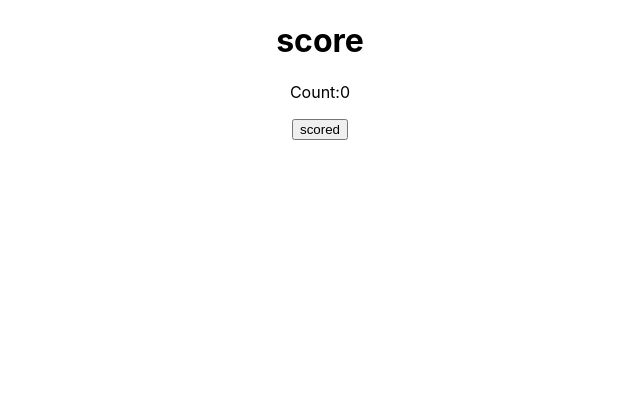
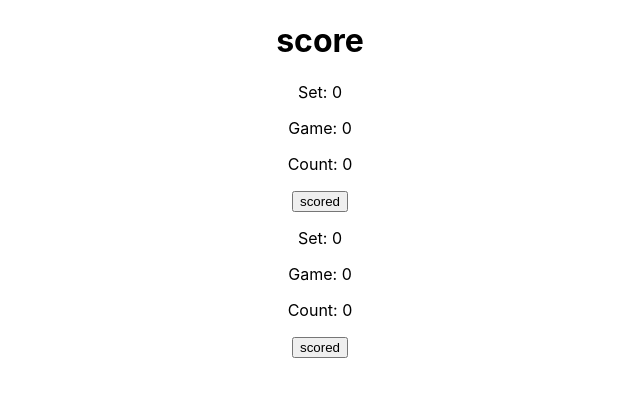
Before and after one commit to yoshitaka-usami/score, a React (Create React App) app: page / in a window 1280 px wide. Shown: the top 396 px of the page, without its empty margins (320-960 px from the left). Built offline with nearby package versions, Linux system fonts and the light colour scheme; the HTML template or start-up script is replaced by a standard one.

Commit message:
Update Score.js

```diff
--- a/src/Score.js
+++ b/src/Score.js
@@ -1,27 +1,257 @@
 import React,{Component} from 'react';
 
-const number =["0","15","30","40"]
+const number =["0","15","30","40","","Adv.","40","adv","0","1","2","3","4","5","6","7","","Deuce","Adv."]
+const number2 =["0","1","2","3","4","5","5","6","7"]
+
 
 
 class Counter extends Component{
     constructor(props){
      super(props)
      this.state = {
-        count: 0
+        count: 0,
+        count1: 0,
+        game: 0,
+        game1: 0,
+        set: 0,
+        set1: 0
      };
     }
 
-    increment = () => {
-     this.setState({
-         count: this.state.count +1
-     });
+
+    incrementPlayer = () => {
+        let next = this.state.count + 1
+        let nextGame = this.state.game + 1
+        let nextSet = this.state.set + 1
+        let next1 = this.state.count1 + 1
+        let nextGame1 = this.state.game1 + 1
+
+        //40-advから40-40に戻る
+        if (next1 == 6 && next == 4) {
+            next = 6
+        }
+        if (next == 6 ) {
+            this.setState({count1 : 6});
+            next = 6;
+        }
+        //アドバンテージ
+        if (next == 4 && next1 == 4) {
+            next = 5
+        }
+        //アドバンテージアゲイン以降でのゲーム
+        if (next == 8) {
+            next = 4
+        }
+        //adv-40からポイントでゲーム
+        if (next1 == 4 && next == 6 ) {
+            next = 4
+        }
+        //5-5からは2セット先取か6-6タイブレまで続く
+        if (nextGame1 == 6 && nextGame == 6 && next == 4) {
+            nextGame1 = 6;
+            nextGame = 7;
+        }
+        //タイブレーク　advからデュースに戻る
+        if (next1 == 19 && next == 15) {
+            next = 17
+            this.setState({count1 : 17});
+        }
+        if (next1 == 19 && next == 18) {
+            next = 17
+            this.setState({count1 : 17});
+        }
+        //タイブレーク　アドバンテージアゲイン以降でのゲーム
+        if (nextGame == 8 && nextGame1 == 8 && next == 19){
+            this.setState({ set: nextSet });
+            this.setState({ game: 0 });
+            this.setState({ game1: 0 });
+            next = 0
+            this.setState({ count1: 0})
+        }
+        //タイブレーク 6-6以降　デュース
+        if (next == 15 && next1 == 15) {
+            next = 18
+        }
+        //タイブレーク advからポイントで1セット追加　スコアリセット
+        if (next == 19){
+            this.setState({ set: nextSet });
+            this.setState({ game: 0 });
+            this.setState({ game1: 0 });
+            next = 0
+            this.setState({ count1: 0})
+        }
+        //6-6でタイブレーク
+        if (nextGame1 == 8 && nextGame == 6 && next == 4){
+            nextGame1 = 8;
+            this.setState({ game: 7 });
+            this.setState({ count1: 8 });
+            next = 8;
+        }
+        //タイブレーク　7点先取で1セット追加　スコアリセット
+        if (nextGame == 8 && nextGame1 == 8 && next == 15){
+            this.setState({ set: nextSet });
+            this.setState({ game: 0 });
+            this.setState({ game1: 0 });
+            next = 0;
+            this.setState({ count1: 0});
+        }
+        //7-5で1セット追加でスコアリセット
+        if (nextGame == 8 && nextGame1 == 6 && next == 4){
+            this.setState({ set: nextSet });
+            this.setState({ game1: 0 });
+            nextGame = 0;
+        }
+        //セット終わりに相手のスコアをリセット
+        if (nextGame == 6 && next == 4) {
+            this.setState({ game1: 0 });
+        }
+        //1ゲームごとにポイントリセット
+        if (next == 4) {
+            this.setState({ count1: 0 });
+        }
+        //4点で1ゲーム追加
+        if (next == 4) {
+            this.setState({ game: nextGame })
+        }
+        //6ゲームで1セット　セット終わりにゲームカウントとポイントリセット
+        if (nextGame == 6 && next == 4 ) {
+            this.setState({ game: 0 });
+            this.setState({ set: nextSet });
+        }
+
+        //4点でポイントリセット
+        if (next == 4) {
+            next = 0
+        }
+
+
+
+        this.setState({ count: next })
+
+    };
+
+    incrementPlayer1 = () => {
+        let next = this.state.count + 1
+        let next1 = this.state.count1 + 1
+        let nextGame = this.state.game + 1
+        let nextGame1 = this.state.game1 + 1
+        let nextSet1 = this.state.set1 + 1
+
+
+
+        //40-advから40-40に戻る
+        if (next == 6 && next1 == 4) {
+            next1 = 6
+        }
+        if (next1 == 6 ) {
+            this.setState({count : 6});
+            next1 = 6;
+        }
+        //アドバンテージ
+        if (next == 4 && next1 == 4) {
+            next1 = 5
+        }
+        //アドバンテージアゲイン以降でのゲーム
+        if (next1 == 8) {
+            next1 = 4
+        }
+        //adv-40からポイントでゲーム
+        if (next == 4 && next1 == 6 ) {
+            next1 = 4
+        }
+
+        //5-5からは2セット先取か6-6タイブレまで続く
+        if (nextGame1 == 6 && nextGame == 6 && next1 == 4) {
+            nextGame = 6
+            nextGame1 = 7
+        }
+        //タイブレーク　advからデュースに戻る
+        if (next == 19 && next1 == 15) {
+            next1 = 17
+            this.setState({count : 17});
+        }
+        if (next == 19 && next1 == 18) {
+            next1 = 17
+            this.setState({count : 17});
+        }
+        //タイブレーク　アドバンテージアゲイン以降でのゲーム
+        if (nextGame == 8 && nextGame1 == 8 && next1 == 19){
+            this.setState({ set1: nextSet1 });
+            this.setState({ game: 0 });
+            this.setState({ game1: 0 });
+            next1 = 0
+            this.setState({ count: 0})
+        }
+        //タイブレーク 6-6以降　デュース
+        if (next == 15 && next1 == 15) {
+            next1 = 18
+        }
+        //タイブレーク advからポイントで1セット追加　スコアリセット
+        if (next1 == 19 && next == 15){
+            this.setState({ set1: nextSet1 });
+            this.setState({ game: 0 });
+            this.setState({ game1: 0 });
+            next1 = 0
+            this.setState({ count: 0})
+        }
+        //6-6でタイブレーク
+        if (nextGame == 8 && nextGame1 == 6 && next1 == 4){
+            nextGame = 8;
+            this.setState({ game1: 7 });
+            this.setState({ count: 8 });
+            next1 = 8;
+        }
+        //タイブレーク　7点先取で1セット追加　スコアリセット
+        if (nextGame == 8 && nextGame1 == 8 && next1 == 15 && next < 14){
+            this.setState({ set1: nextSet1 });
+            this.setState({ game: 0 });
+            this.setState({ game1: 0 });
+            next1 = 0
+            this.setState({ count: 0})
+        }
+        //7-5で1セット追加でスコアリセット
+        if (nextGame1 == 8 && nextGame == 6 && next1 == 4){
+            this.setState({ set1: nextSet1 });
+            this.setState({ game: 0 });
+            nextGame1 = 0;
+        }
+        //セット終わりに相手のスコアをリセット
+        if (nextGame1 == 6 && next1 == 4) {
+            this.setState({ game: 0 });
+        }
+        //1ゲームごとにリセット
+        if (next1 == 4) {
+            this.setState({ count: 0 });
+        }
+        //4点で1ゲーム
+        if (next1 == 4) {
+            this.setState({ game1: nextGame1 })
+        }
+
+        //6ゲームで1セット　セット終わりにリセット
+        if (nextGame1 == 6 && next1 == 4 ) {
+            this.setState({ game1: 0 });
+            this.setState({ set1: nextSet1 });
+        }
+
+        //4点でポイントリセット
+        if (next1 == 4) {
+            next1 = 0
+        }
+        this.setState({ count1: next1 })
     };
 
  render(){
         return (
             <div>
-                <p>Count:{number[this.state.count]}</p>
-                <button onClick={this.increment}>scored</button>
+                <p>Set: {this.state.set}</p>
+                <p>Game: {number2[this.state.game]}</p>
+                <p>Count: {number[this.state.count]}</p>
+                <button onClick={this.incrementPlayer}>scored</button>
+                <p>Set: {this.state.set1}</p>
+                <p>Game: {number2[this.state.game1]}</p>
+                <p>Count: {number[this.state.count1]}</p>
+                <button onClick={this.incrementPlayer1}>scored</button>
             </div>
         )
     }
```
